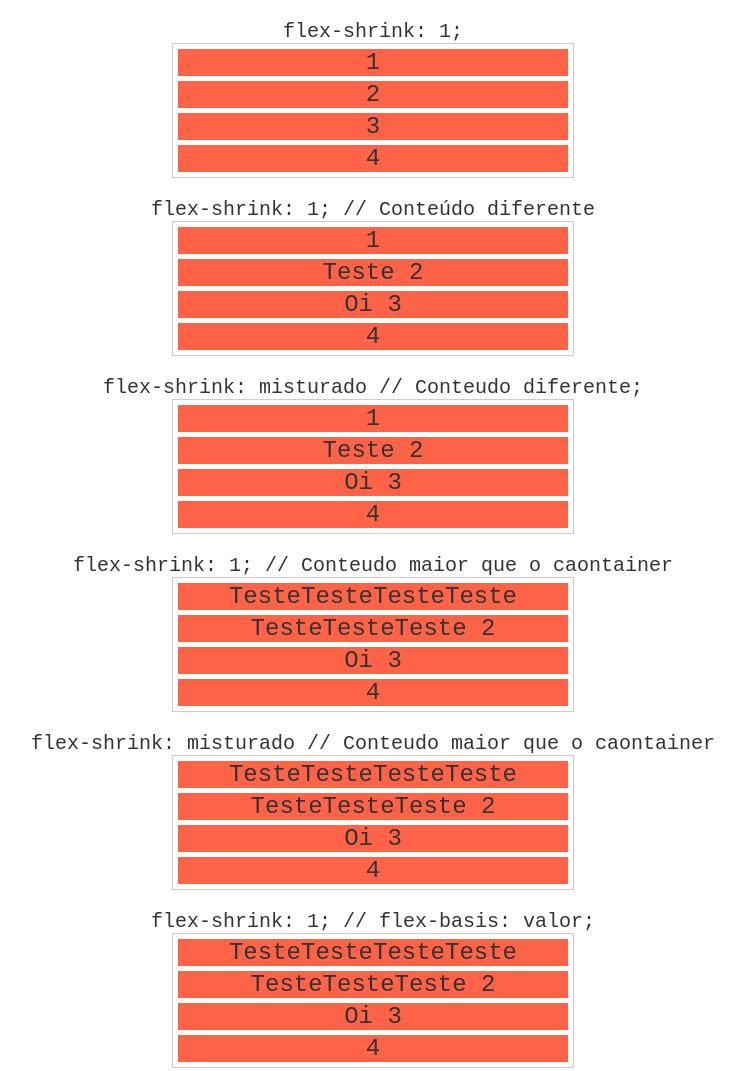
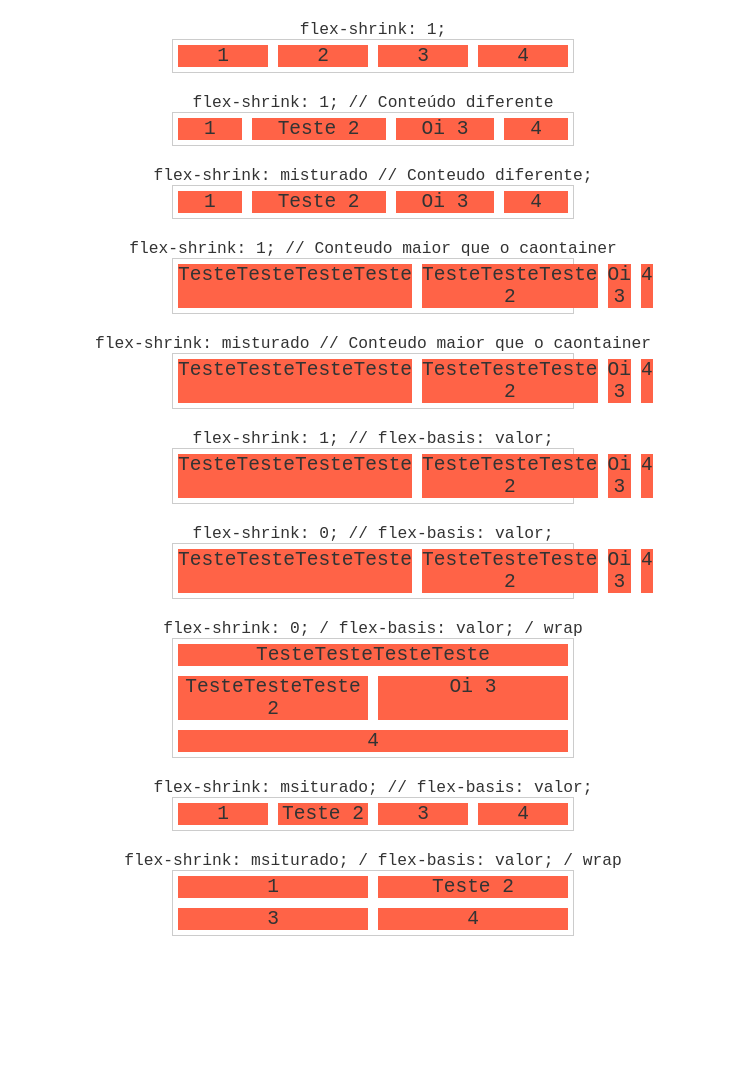
Before and after one commit to LucasAntonioRibeiro/Curso-de-Flex-box, a plain HTML site: page aulas/Flex-Grow/3-flex-shrink/index.html in a window 1280 px wide. Shown: the top 1071 px of the page, without its empty margins (267-1012 px from the left). After the commit the page ends 944 px from the top, so only its background shows below. Drawn offline with Linux system fonts and the light colour scheme.

Commit message:
terminado

```diff
--- a/aulas/Flex-Grow/3-flex-shrink/style.css
+++ b/aulas/Flex-Grow/3-flex-shrink/style.css
@@ -1,36 +1,57 @@
-.flex{
-    display: flex;
+.shrink-1 {
+    flex-grow: 1;
+    flex-shrink: 1;
 }
 
-.flex-wrap{
+.shrink-3 {
+    flex-grow: 1;
+    flex-shrink: 3;
+}
+
+.shrink-1-basis {
+    flex-grow: 1;
+    flex-shrink: 1;
+    flex-basis: 150px;
+}
+
+.shrink-0-basis {
+    flex-grow: 1;
+    flex-basis: 0;
+    flex-basis: 150px;
+}
+
+.shrink-3-basis {
+    flex-grow: 1;
+    flex-shrink: 3;
+    flex-basis: 150px;
+}
+
+.flex-wrap {
     flex-wrap: wrap;
 }
 
-.flex-item-1{
-    flex: 1;
-}
-
-.item{
+.item {
     margin: 5px;
     background: tomato;
     text-align: center;
-    font-size: 1.5rem;
+    font-size: 1.5em;
 }
 
-.container{
+.container {
     max-width: 400px;
     margin: 0 auto;
+    display: flex;
     border: 1px solid #ccc;
 }
 
-h1{
+h1 {
     text-align: center;
     margin: 20px 0 0 0;
-    font-size: 1.25rem;
+    font-size: 1.25em;
     font-weight: normal;
 }
 
-body{
+body {
     font-family: monospace;
     color: #333;
 }
```
